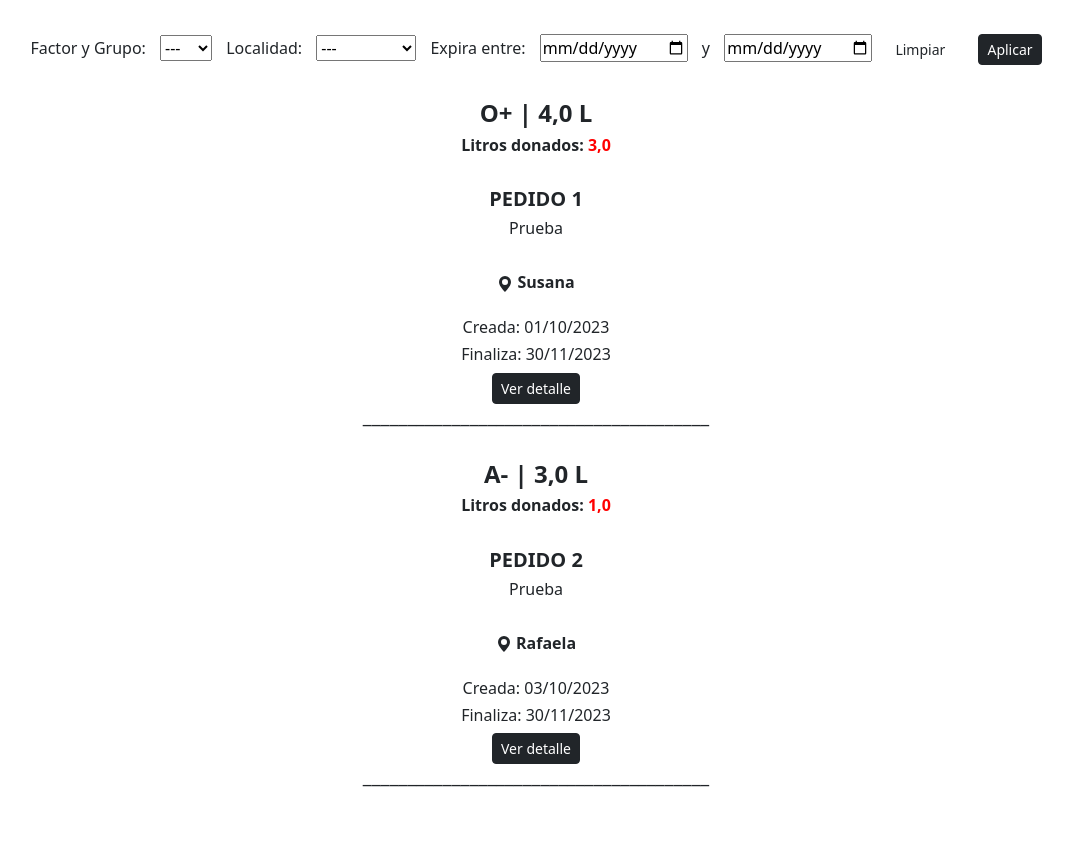
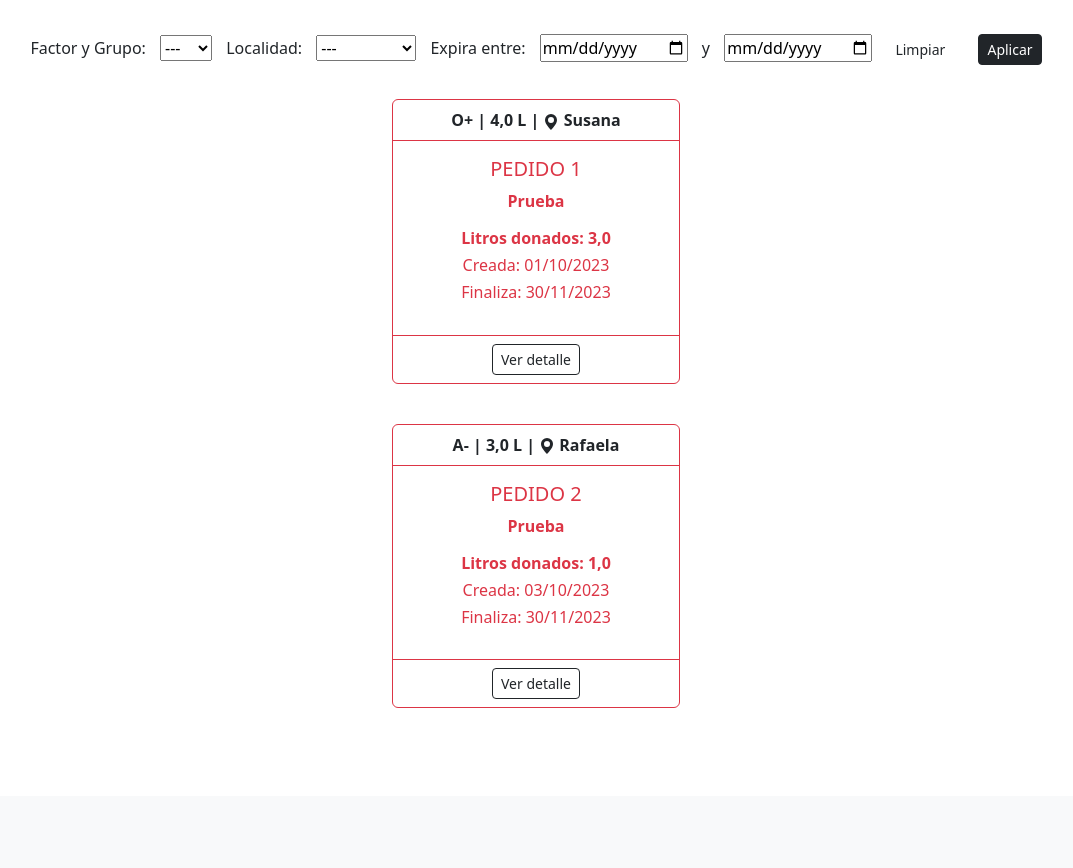
Before and after one commit to BonafedeMarco/UCSE-IW-TP-2023, a Django app: page / in a window 1280 px wide. Shown: the part 67-935 px from the top of the page, without its empty margins (104-1177 px from the left). After the commit the page ends 775 px from the top, so only its background shows below. Run offline with Django 4.2, Linux system fonts and the light colour scheme; data comes from the database, SQL or seed files in the repository; some libraries are stand-ins or nearby versions.

Commit message:
Implementación de cards. Falta mostrarlo tipo grilla.

```diff
--- a/donarsangre/sitio/templates/post_list.html
+++ b/donarsangre/sitio/templates/post_list.html
@@ -1,21 +1,28 @@
 {% for post in lista_posteos %}
 <div align="center">
     <br>
-    <h4> <b> {{ post.blood_type }} | {{ post.liters_required }} L</b> </h4>
-    <h6> <b> Litros donados: <b style="color:red;">{{post.liters_donated}} </b></b> </h6>
-    <br>
-    <h5> <b> {{ post.title|upper }} </b> </h5>
-    <h6> {{ post.body|truncatechars:20 }} </h6>
-    <br>
-    <svg xmlns="http://www.w3.org/2000/svg" width="16" height="16" fill="currentColor" class="bi bi-geo-alt-fill" viewBox="0 0 16 16">
-        <path d="M8 16s6-5.686 6-10A6 6 0 0 0 2 6c0 4.314 6 10 6 10zm0-7a3 3 0 1 1 0-6 3 3 0 0 1 0 6z"></path>
-    </svg>
-    <b> {{ post.location }}</b>
-    <br>
-    <br>
-    <h6>Creada: {{ post.created_date|date:"d/m/Y" }}</h6>
-    <h6>Finaliza: {{post.expiration_date|date:"d/m/Y"}}</h6>
-    <a href="{% url 'post_detail' pk=post.pk %}" class="btn btn-dark btn-sm">Ver detalle</a>
-    <h5>_______________________________________</h5>
+    <div class="card border-danger mb-3" style="max-width: 18rem;">
+        <div class="card-header bg-transparent border-danger"><b>{{ post.blood_type }} | {{ post.liters_required }} L | <svg xmlns="http://www.w3.org/2000/svg" width="16" height="16" fill="currentColor" class="bi bi-geo-alt-fill" viewBox="0 0 16 16">
+            <path d="M8 16s6-5.686 6-10A6 6 0 0 0 2 6c0 4.314 6 10 6 10zm0-7a3 3 0 1 1 0-6 3 3 0 0 1 0 6z"></path>
+            </svg>
+            <b> {{ post.location }}</b>
+        </div>
+
+
+        <div class="card-body text-danger">
+          <h5 class="card-title">{{ post.title|upper }}</h5>
+          <p class="card-text">{{ post.body|truncatechars:20 }}
+            <h6> <b> Litros donados: <b >{{post.liters_donated}} </b></b> </h6>
+            <h6>Creada: {{ post.created_date|date:"d/m/Y" }}</h6>
+            <h6>Finaliza: {{post.expiration_date|date:"d/m/Y"}}</h6>
+
+          </p>
+        </div>
+        <div class="card-footer bg-transparent border-danger">    <a href="{% url 'post_detail' pk=post.pk %}" class="btn btn-outline-dark btn-sm">Ver detalle</a>
+        </div>
+
+    </div>
+
+
 </div>
 {% endfor %}
```
Also changed, not shown: donarsangre/sitio/templates/user_posts.html (+9 -6 lines).
